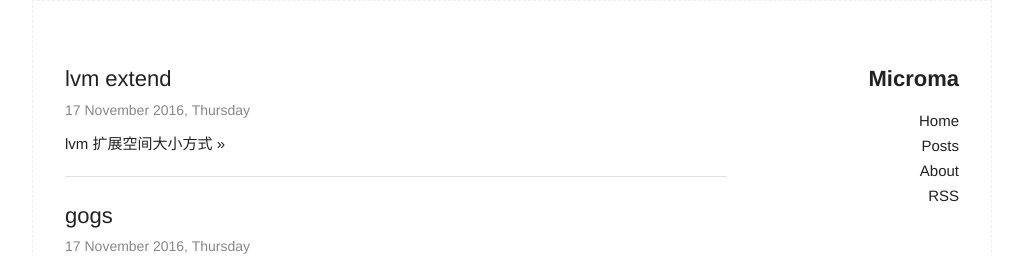
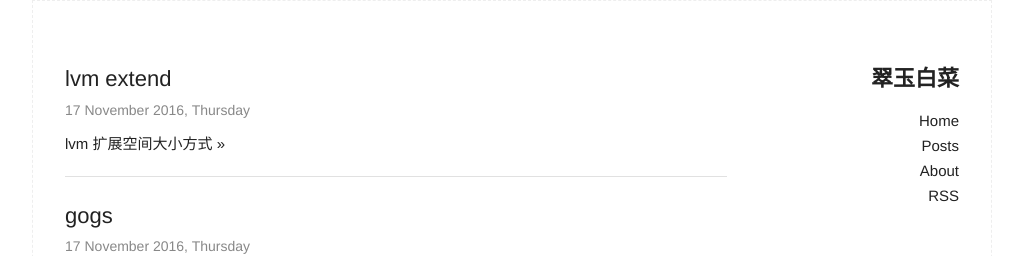
Before and after one commit to mwt0530/mwt0530.github.io, a Jekyll site: the page built from index.html, in a window 1280 px wide. Shown: the top 256 px of the page, without its empty margins (128-1151 px from the left). Built offline with Jekyll 4.4.1, drawn with Linux system fonts in a browser that asks for light colours.

Commit message:
Mod title
Signed-off-by: Wentao Ma <mawentao@inspur.com>

```diff
--- a/_config.yml
+++ b/_config.yml
@@ -6,7 +6,7 @@
 # 'jekyll serve'. If you change this file, please restart the server process.
 
 # Site settings
-title: Microma
+title: 翠玉白菜
 email: mawentao@inspur.com
 description: > # this means to ignore newlines until "baseurl:"
   Write an awesome description for your new site here. You can edit this
```
